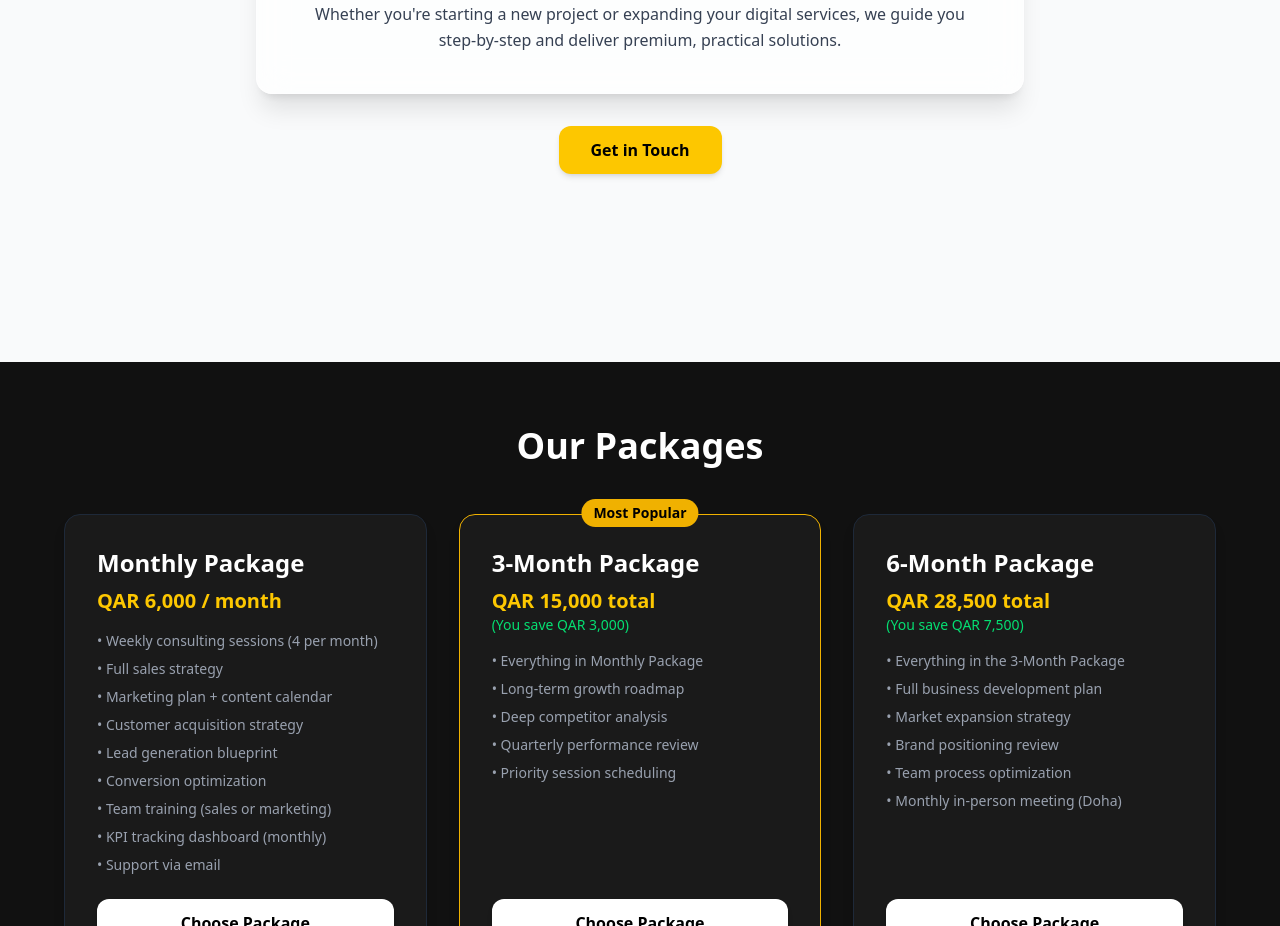
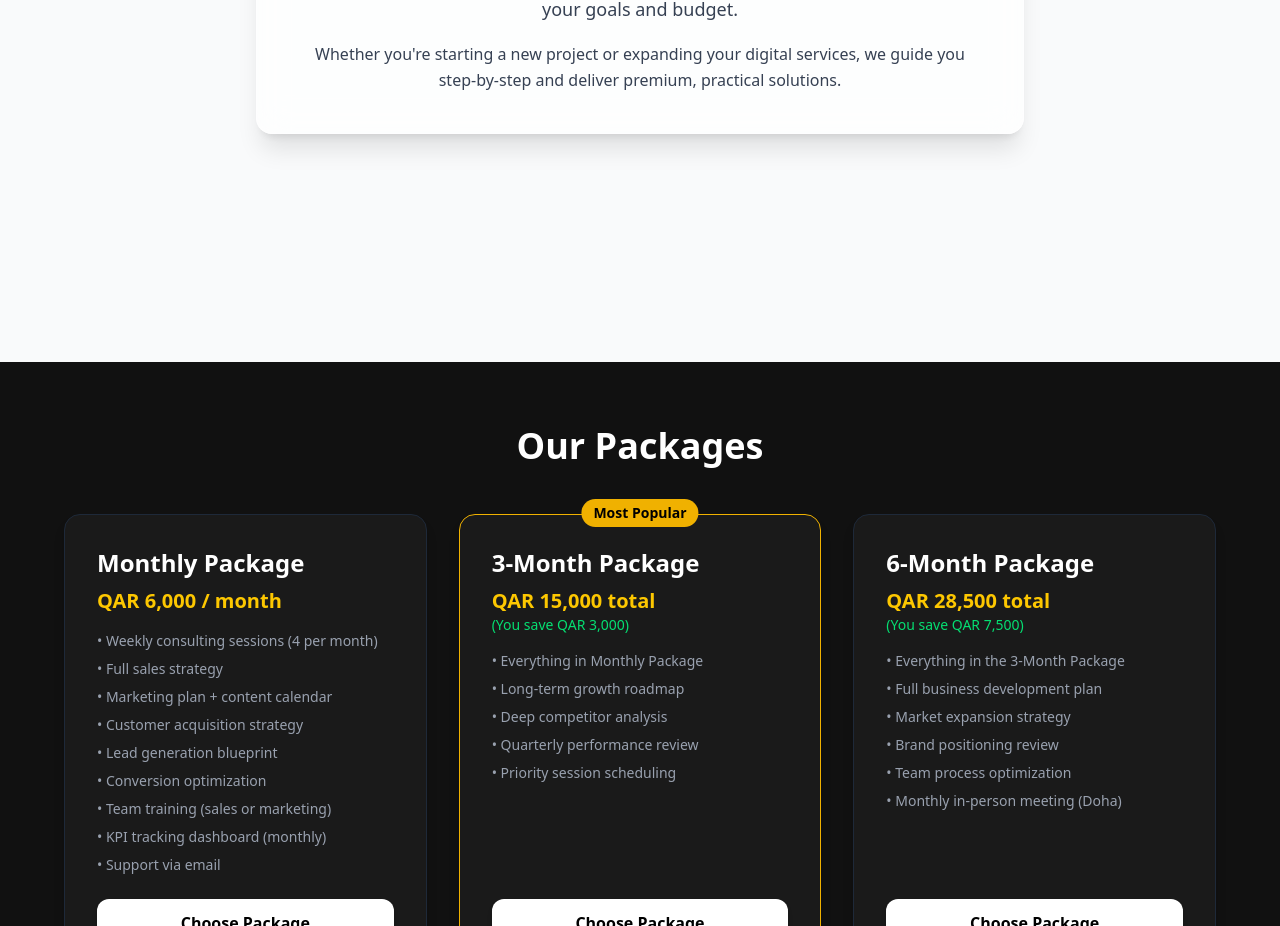
Before and after one commit to AdamAbdallah1/ayash-business-consultance, a React (Vite) app: page / in a window 1280 px wide. Shown: the part 1238-2164 px from the top of the page. Built offline with nearby package versions, Linux system fonts and the light colour scheme.

Commit message:
Removing button

```diff
--- a/src/components/About.jsx
+++ b/src/components/About.jsx
@@ -28,12 +28,6 @@ function About() {
         </p>
 
       </div>
-      <a
-        href="#contact"
-        className="mt-8 px-8 py-3 bg-yellow-400 text-black font-semibold rounded-xl shadow-md hover:scale-105 transition"
-      >
-        Get in Touch
-      </a>
     </section>
   );
 }
```
